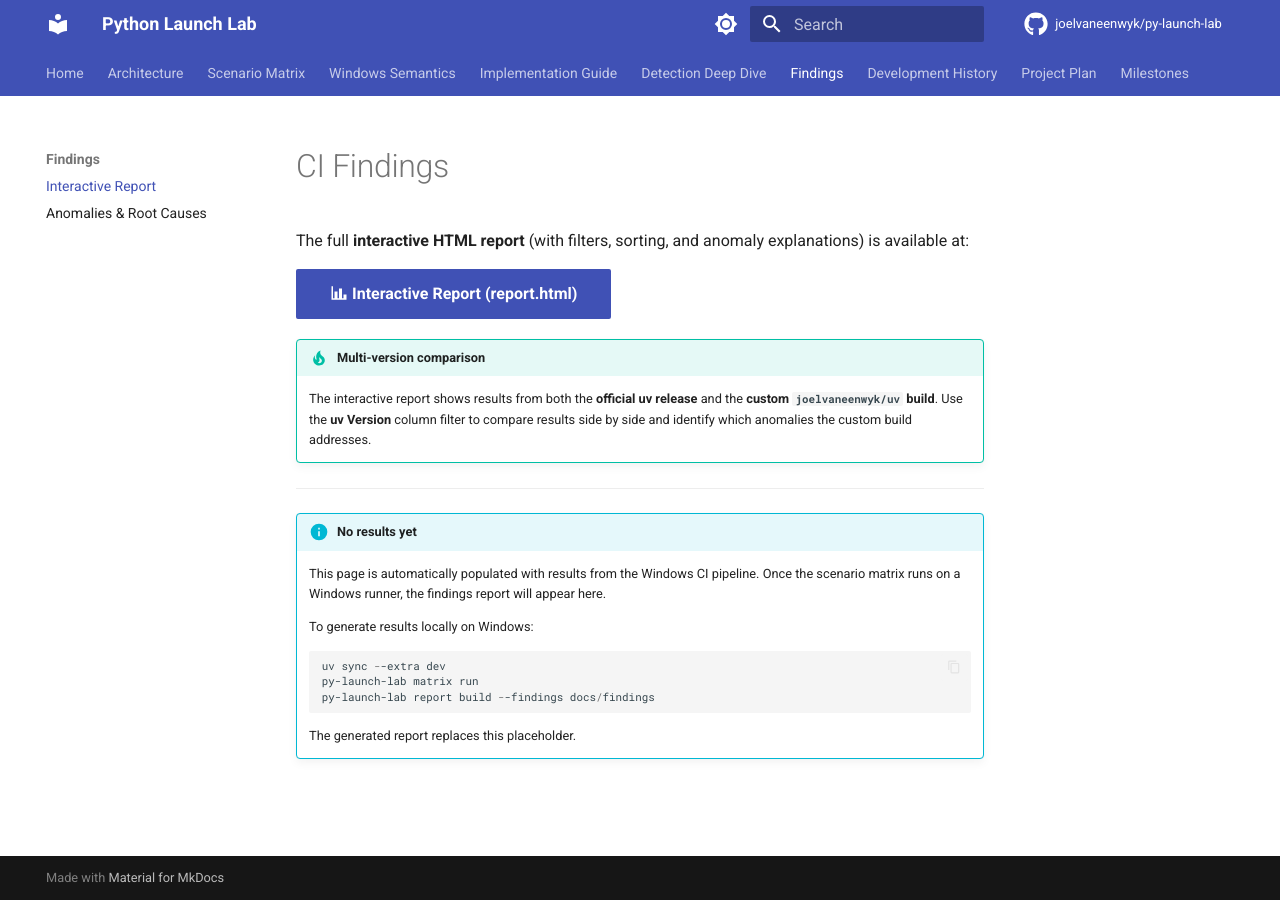
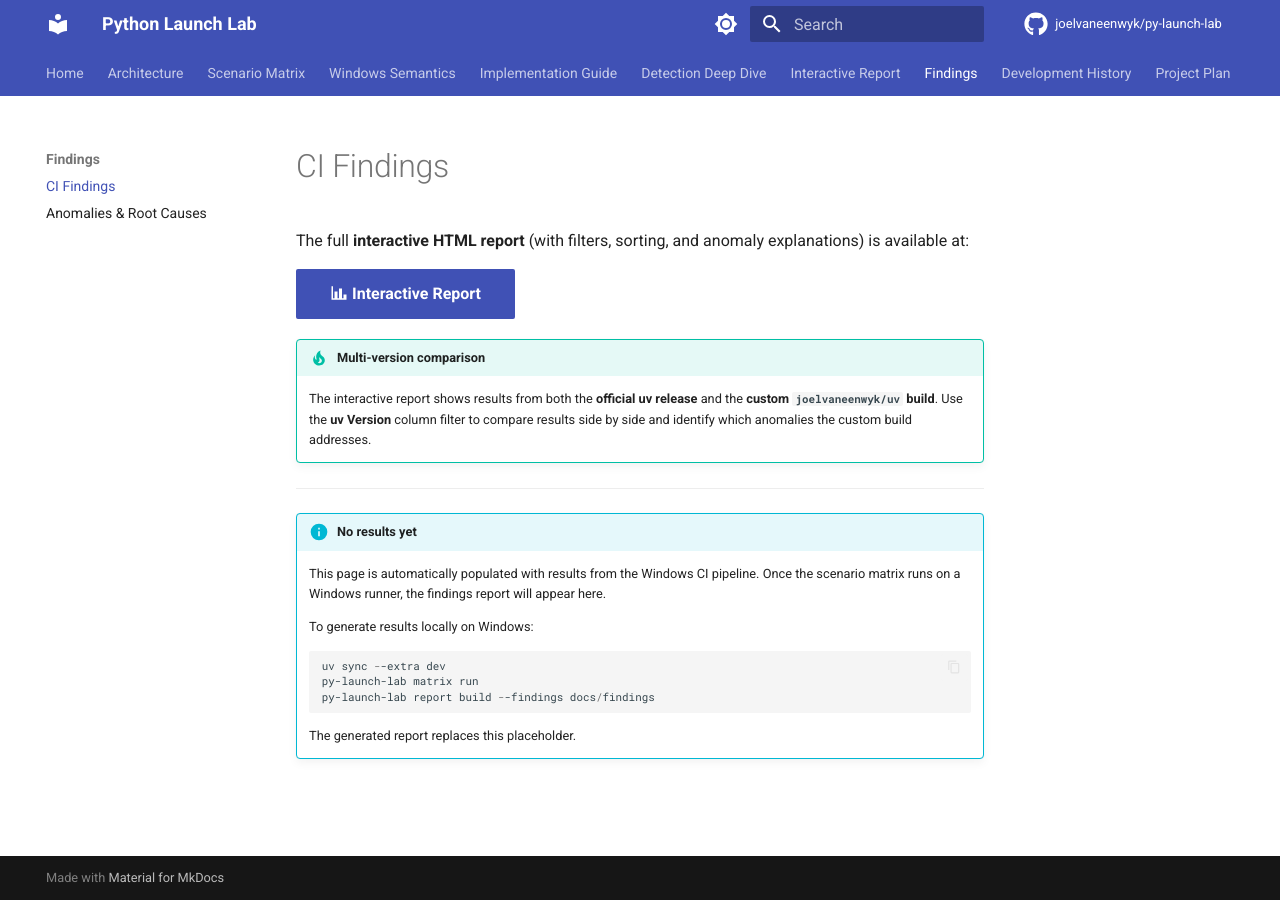
Before and after one commit to joelvaneenwyk/py-launch-lab, an MkDocs documentation site: the page built from docs/findings/report.md, in a window 1280 px wide. Built offline with MkDocs 1.6.1 and Material for MkDocs 9.7.7, drawn with Linux system fonts in a browser that asks for light colours; comment, search, counter and statistics services are not loaded.

```diff
--- a/docs/findings/report.md
+++ b/docs/findings/report.md
@@ -3,7 +3,7 @@
 The full **interactive HTML report** (with filters, sorting, and anomaly explanations)
 is available at:
 
-[**:material-chart-bar: Interactive Report (report.html)**](../report.html){ .md-button .md-button--primary }
+[**:material-chart-bar: Interactive Report**](../report.md){ .md-button .md-button--primary }
 
 !!! tip "Multi-version comparison"
     The interactive report shows results from both the **official uv release** and the
--- a/mkdocs.yml
+++ b/mkdocs.yml
@@ -41,8 +41,9 @@ nav:
   - Windows Semantics: windows-launch-semantics.md
   - Implementation Guide: implementation.md
   - Detection Deep Dive: detection-deep-dive.md
+  - Interactive Report: report.md
   - Findings:
-      - Interactive Report: findings/report.md
+      - CI Findings: findings/report.md
       - Anomalies & Root Causes: findings/anomalies.md
   - Development History: development-history.md
   - Project Plan: plan.md
```
Also changed, not shown: docs/index.md (+1 -1 lines), docs/report.md (added, +21 -0 lines), 1 other file.
